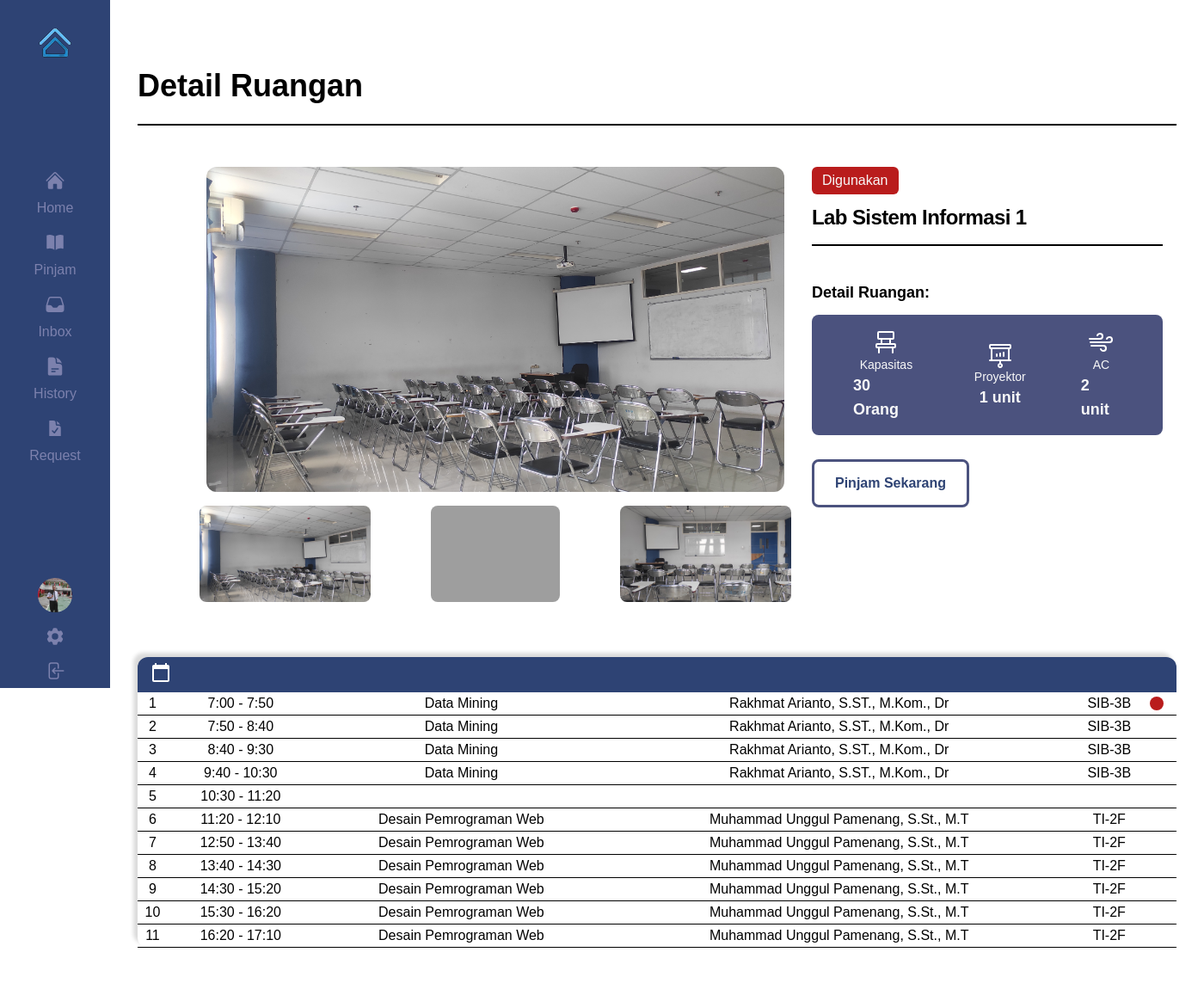
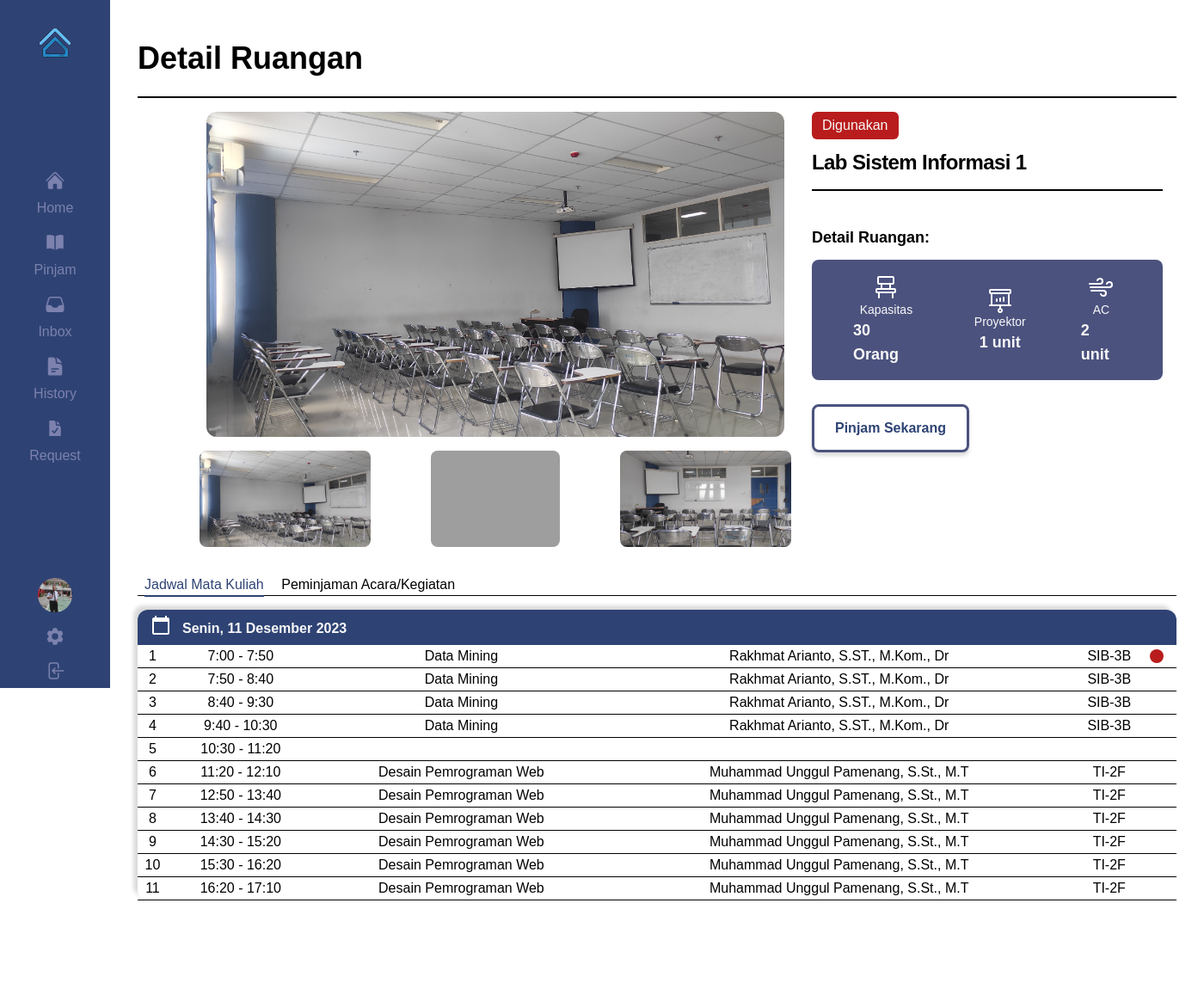
Before and after one commit to Fahridanaa/OrangDalam-PeminjamanRuangan-2F, a PHP site: page /app/Views/user/detailRuangan.php in a window 1400 px wide. Shown: the whole page at 86% size. After the commit the page ends 1047 px from the top, so only its background shows below. Run offline with PHP 8.4, Linux system fonts and the light colour scheme; some libraries are stand-ins or nearby versions; grey boxes are pictures that could not be loaded.

Commit message:
menambahkan jadwal peminjaman di detail ruangan

```diff
--- a/app/Views/user/dashboard.php
+++ b/app/Views/user/dashboard.php
@@ -13,7 +13,7 @@
             <h1 class="mb-6 text-4xl font-semibold">Denah Ruangan</h1>
             <hr class="border border-black">
         </div>
-        <form id="option" class="flex gap-8 py-5">
+        <form method="post" id="option" class="flex gap-8 py-5">
             <div id="dashboard-lantai-option">
                 <select name="lantai" id="lantai" class="py-4 px-16 rounded-lg border border-primary-color"
                         title="Lantai" required>
--- a/app/Views/user/detailRuangan.php
+++ b/app/Views/user/detailRuangan.php
@@ -25,7 +25,7 @@
 <body class="antialiased">
 <div class="flex">
     <?php include 'sidebar.php'; ?>
-    <div class="h-screen w-screen py-20 ml-32 px-8 flex flex-col gap-12">
+    <div class="h-screen w-screen py-12 ml-32 px-8 flex flex-col gap-4">
         <div id="header">
             <h1 class="text-4xl font-semibold mb-6">Detail Ruangan</h1>
             <hr class="border border-black">
@@ -89,14 +89,21 @@
                 </div>
                 <div class="flex justify-center items-center self-start">
                     <button type="button"
-                            class="h-14 px-6 py-2 w-full font-semibold rounded-lg text-primary-color border-third-color border-[3px] hover:bg-third-color hover:text-neutral-color">
+                            class="h-14 px-6 py-2 w-full font-semibold rounded-lg text-primary-color border-third-color shadow-[0_4px_4px_0px_#00000025] border-[3px] hover:bg-third-color hover:text-neutral-color">
                         Pinjam Sekarang
                     </button>
                 </div>
             </div>
         </div>
-        <div class="rounded-3xl">
-            <table class="w-full text-center mb-12 shadow-[-5px_-5px_4px_0px_#00000025] rounded-xl">
+        <div>
+            <div class="border-b border-b-black mb-4">
+                <span id="detail-ruangan-jadwal-matkul-choose"
+                      class="mx-2 cursor-pointer hover:text-primary-color hover:border-b-2 hover:border-b-primary-color pb-1">Jadwal Mata Kuliah</span>
+                <span id="detail-ruangan-jadwal-peminjaman-choose"
+                      class="mx-2 cursor-pointer hover:text-primary-color hover:border-b-2 hover:border-b-primary-color pb-1">Peminjaman Acara/Kegiatan</span>
+            </div>
+            <table id="detail-ruangan-jadwal-matkul"
+                   class="w-full text-center mb-12 shadow-[-5px_-5px_4px_0px_#00000025] rounded-xl hidden">
                 <tr class="bg-primary-color text-neutral-color">
                     <th colspan="6" class="rounded-t-xl text-start pt-1 px-3 focus:outline-none focus:shadow-none!">
                         <div class="flex items-center relative">
@@ -217,10 +224,59 @@
                     </td>
                 </tr>
             </table>
+            <table id="detail-ruangan-jadwal-peminjaman"
+                   class="w-full text-center mb-12 shadow-[-5px_-5px_4px_0px_#00000025] rounded-xl hidden">
+                <tr class="bg-primary-color text-neutral-color">
+                    <th colspan="6"
+                        class="rounded-t-xl text-start pt-1 px-3 py-10 focus:outline-none focus:shadow-none!">
+                    </th>
+                </tr>
+                <tr class="border-b border-black">
+                    <td>1</td>
+                    <td>29 November 2023</td>
+                    <td>19:00 - 22:00</td>
+                    <td>Hacktoberfest</td>
+                    <td>Fahridana Ahmad Rayyansyah</td>
+                    <td>
+                        <div class="rounded-full bg-warn-color w-4 h-4"></div>
+                    </td>
+                </tr>
+            </table>
         </div>
     </div>
 </div>
 <script>
+    const detailRuanganButton = ['detail-ruangan-jadwal-matkul-choose', 'detail-ruangan-jadwal-peminjaman-choose'];
+    const detailRuanganJadwal = ['detail-ruangan-jadwal-matkul', 'detail-ruangan-jadwal-peminjaman'];
+
+    detailRuanganButton.forEach((button, index) => {
+        document.getElementById(button).addEventListener('click', () => {
+            detailRuanganButton.forEach((button) => {
+                document.getElementById(button).classList.remove('border-b-primary-color', 'text-primary-color', 'border-b-2');
+            });
+            detailRuanganJadwal.forEach((jadwal) => {
+                document.getElementById(jadwal).classList.add('hidden');
+            });
+            document.getElementById(button).classList.add('border-b-primary-color', 'text-primary-color', 'border-b-2');
+            document.getElementById(detailRuanganJadwal[index]).classList.remove('hidden');
+        });
+    });
+
+    document.addEventListener('DOMContentLoaded', () => {
+        detailRuanganButton.forEach((button) => {
+            document.getElementById(button).classList.remove('border-b-primary-color', 'text-primary-color', 'border-b-2');
+        });
+
+        document.getElementById(detailRuanganButton[0]).classList.add('border-b-primary-color', 'text-primary-color', 'border-b-2');
+
+        detailRuanganJadwal.forEach((jadwal) => {
+            document.getElementById(jadwal).classList.add('hidden');
+        });
+
+        document.getElementById(detailRuanganJadwal[0]).classList.remove('hidden');
+    });
+
+
     function formatDate() {
         let tanggalInput = document.getElementById("tanggalInput").value;
 
@@ -232,6 +288,11 @@
     }
 
     document.getElementById("tanggalInput").addEventListener("change", formatDate);
+
+    document.getElementById('tanggalInput').valueAsDate = new Date();
+    formatDate();
+
+
 </script>
 </body>
 <script src='https://cdn.jsdelivr.net/gh/alpinejs/alpine@v2.7.3/dist/alpine.min.js'></script>
--- a/public/css/output.css
+++ b/public/css/output.css
@@ -694,6 +698,11 @@ video {
   margin-bottom: 1.5rem;
 }
 
+.mx-2 {
+  margin-left: 0.5rem;
+  margin-right: 0.5rem;
+}
+
 .-mr-1 {
   margin-right: -0.25rem;
 }
@@ -1445,6 +1477,15 @@ video {
   border-color: rgb(255 255 255 / var(--tw-border-opacity));
 }
 
+.border-b-black {
+  --tw-border-opacity: 1;
+  border-bottom-color: rgb(0 0 0 / var(--tw-border-opacity));
+}
+
+.border-b-primary-color {
+  border-bottom-color: var(--primary-color);
+}
+
 .bg-\[\#E3E3E3\] {
   --tw-bg-opacity: 1;
   background-color: rgb(227 227 227 / var(--tw-bg-opacity));
@@ -1810,6 +1855,10 @@ video {
 
 .pt-4 {
   padding-top: 1rem;
+}
+
+.pb-1 {
+  padding-bottom: 0.25rem;
 }
 
 .text-left {
```
Also changed, not shown: other parts of public/css/output.css (+74 -13 lines).
